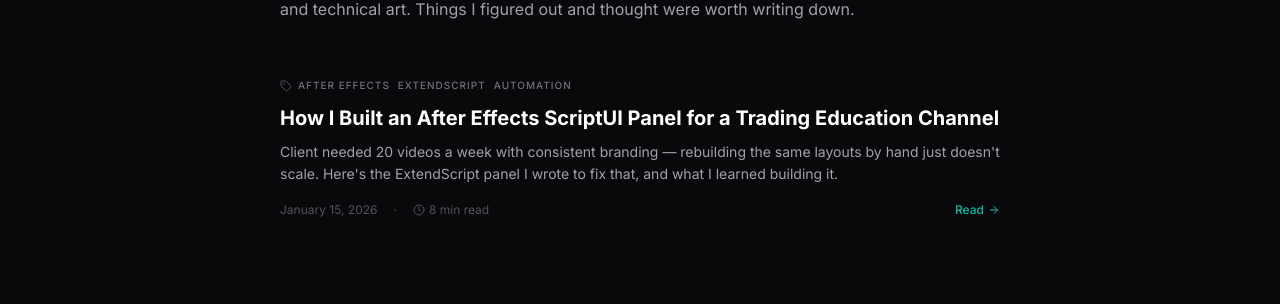
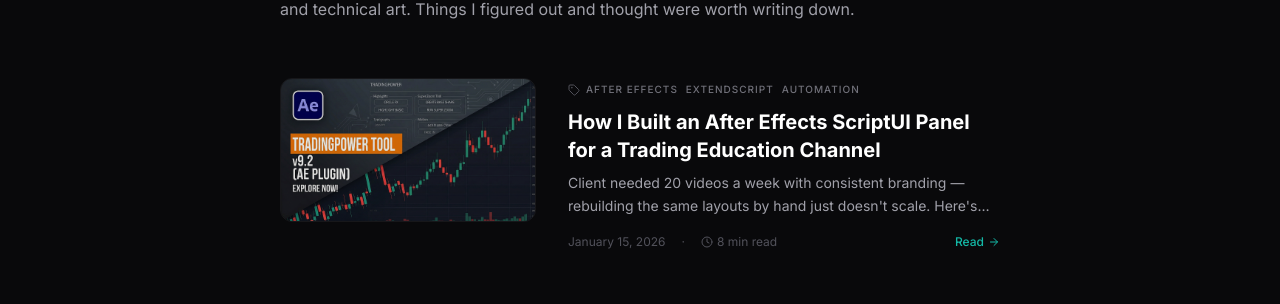
Before and after one commit to sangtran1710/sangtran-portfolio, a Next.js app: page /blog in a window 1280 px wide. Shown: the part 226-530 px from the top of the page. Built offline with nearby package versions, Linux system fonts and the light colour scheme; no server answers.

Commit message:
feat(ui): add thumbnail images to blog post list

```diff
--- a/app/blog/page.tsx
+++ b/app/blog/page.tsx
@@ -1,5 +1,6 @@
 import type { Metadata } from "next";
 import Link from "next/link";
+import Image from "next/image";
 import { getAllPosts } from "@/lib/blog";
 import { ArrowRight, Clock, Tag } from "lucide-react";
 
@@ -38,7 +39,24 @@
           <div className="flex flex-col divide-y divide-zinc-800/60">
             {posts.map((post) => (
               <article key={post.slug} className="group py-8 first:pt-0">
-                <Link href={`/blog/${post.slug}`} className="block">
+                <Link href={`/blog/${post.slug}`} className="flex flex-col sm:flex-row gap-6 sm:gap-8 items-start">
+
+                  {/* Thumbnail */}
+                  {post.thumbnail && (
+                    <div className="relative w-full sm:w-64 shrink-0 aspect-video rounded-lg overflow-hidden border border-zinc-800/50">
+                      <Image
+                        src={post.thumbnail}
+                        alt={post.title}
+                        fill
+                        className="object-cover transition-transform duration-500 ease-out group-hover:scale-105"
+                        sizes="(max-width: 640px) 100vw, 256px"
+                      />
+                      <div className="absolute inset-0 bg-zinc-950/10 group-hover:bg-transparent transition-colors duration-300" />
+                    </div>
+                  )}
+
+                  {/* Content */}
+                  <div className="flex-1 min-w-0 py-1">
                     {/* Tags */}
                     {post.tags?.length > 0 && (
                       <div className="flex items-center gap-1.5 mb-3">
@@ -89,6 +107,7 @@
                         <ArrowRight className="h-3 w-3 transition-transform group-hover:translate-x-0.5" />
                       </span>
                     </div>
+                  </div>
                 </Link>
               </article>
             ))}
```
Lines whose indentation alone changed are shown as unchanged.
